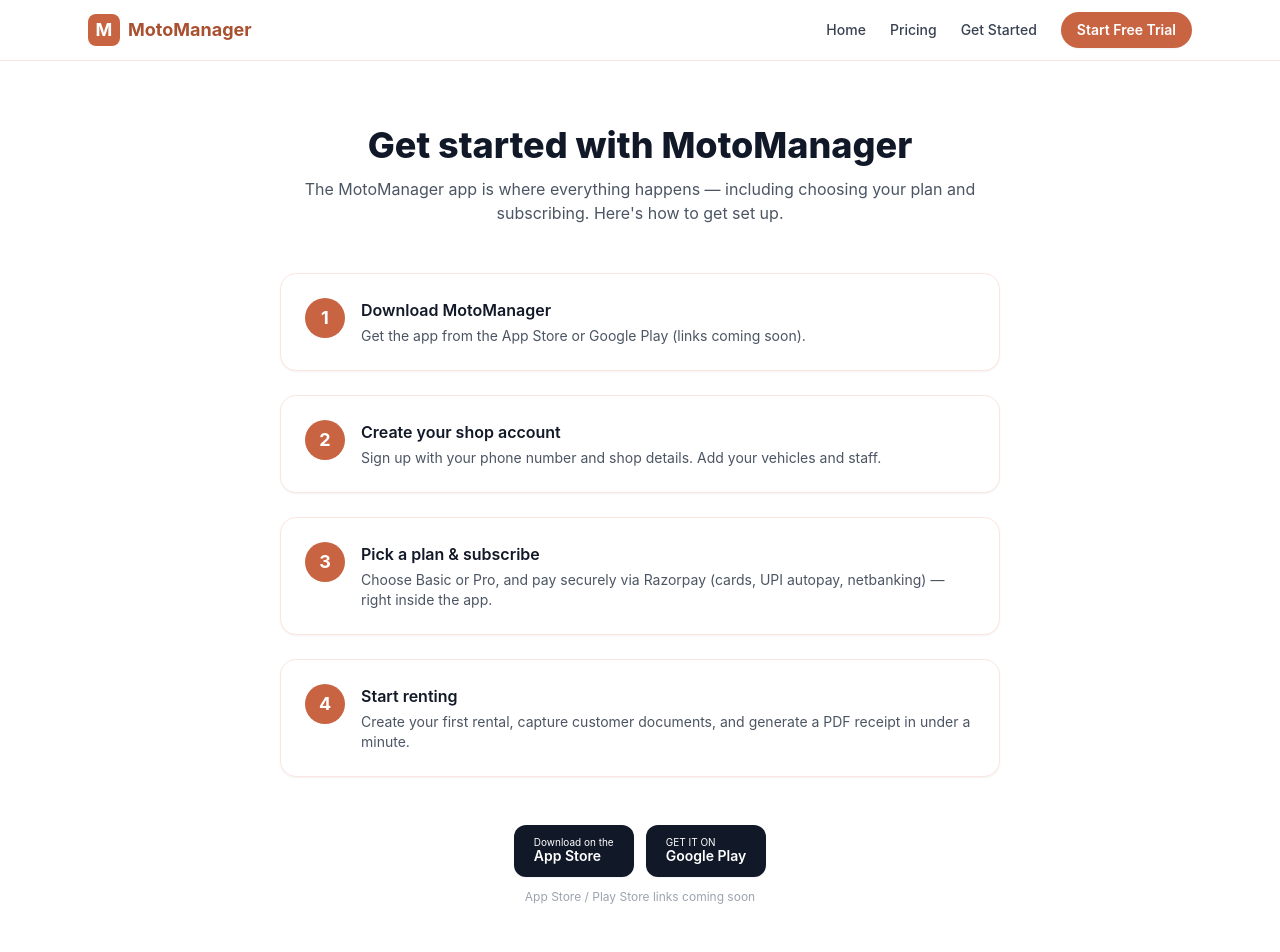
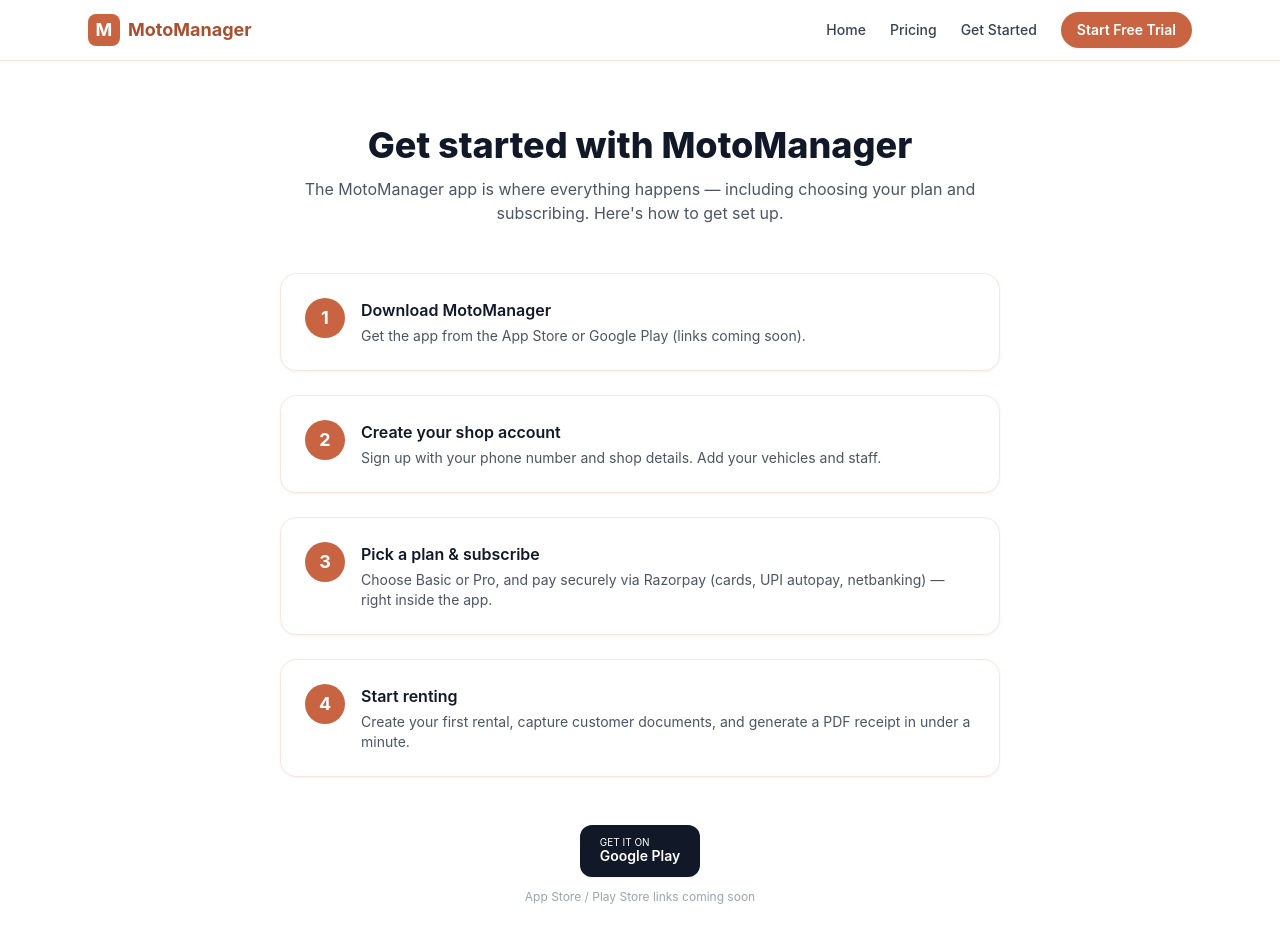
Before and after one commit to travelbeyondhimalayas-ai/motomanager-website, a Next.js app: page /get-started in a window 1280 px wide. Shown: the top 952 px of the page. Built offline with nearby package versions, Linux system fonts and the light colour scheme.

Commit message:
Remove App Store button, Google Play only

```diff
--- a/src/app/get-started/page.tsx
+++ b/src/app/get-started/page.tsx
@@ -53,19 +53,6 @@
           className="flex w-full items-center justify-center gap-2 rounded-xl bg-gray-900 px-5 py-3 text-white shadow-sm transition hover:bg-gray-800 sm:w-auto"
         >
           <span className="text-left">
-            <span className="block text-[10px] leading-none">
-              Download on the
-            </span>
-            <span className="block text-sm font-semibold leading-tight">
-              App Store
-            </span>
-          </span>
-        </a>
-        <a
-          href="#"
-          className="flex w-full items-center justify-center gap-2 rounded-xl bg-gray-900 px-5 py-3 text-white shadow-sm transition hover:bg-gray-800 sm:w-auto"
-        >
-          <span className="text-left">
             <span className="block text-[10px] leading-none">GET IT ON</span>
             <span className="block text-sm font-semibold leading-tight">
               Google Play
--- a/src/app/page.tsx
+++ b/src/app/page.tsx
@@ -86,20 +86,6 @@
             </p>
 
             <div className="mt-8 flex flex-col items-center gap-3 sm:flex-row sm:justify-center md:justify-start">
-              <a
-                href="#"
-                className="flex w-full items-center justify-center gap-2 rounded-xl bg-gray-900 px-5 py-3 text-white shadow-sm transition hover:bg-gray-800 sm:w-auto"
-              >
-                <span aria-hidden></span>
-                <span className="text-left">
-                  <span className="block text-[10px] leading-none">
-                    Download on the
-                  </span>
-                  <span className="block text-sm font-semibold leading-tight">
-                    App Store
-                  </span>
-                </span>
-              </a>
               <a
                 href="#"
                 className="flex w-full items-center justify-center gap-2 rounded-xl bg-gray-900 px-5 py-3 text-white shadow-sm transition hover:bg-gray-800 sm:w-auto"
```
